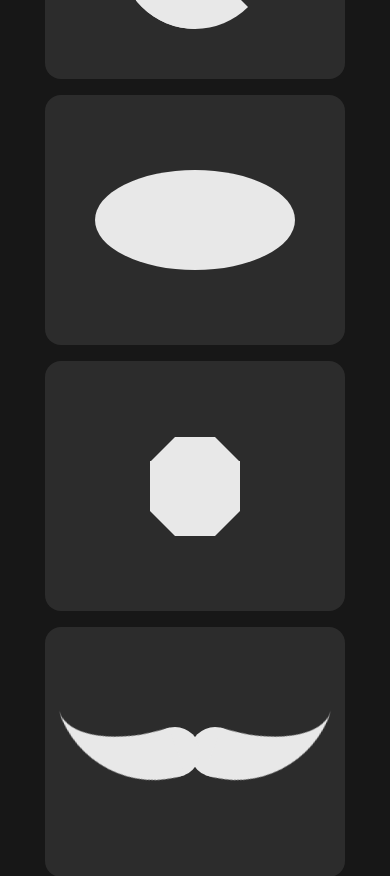
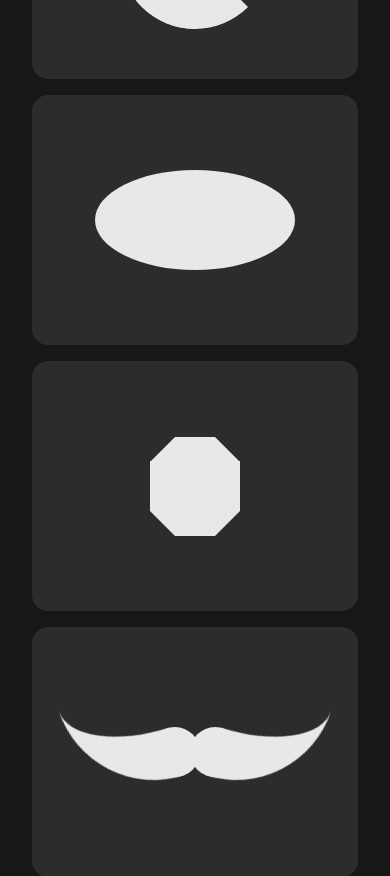
Before and after one commit to arishem51/iuniverse, a React (Vite) app: page /all in a window 390 px wide. Shown: the part 10900-11776 px from the top of the page. Built offline with nearby package versions, Linux system fonts and the light colour scheme.

Commit message:
chore: more responsive

```diff
--- a/src/components/ListComponent/index.tsx
+++ b/src/components/ListComponent/index.tsx
@@ -22,11 +22,12 @@
 
 const ListWrapper = styled.div`
   display: grid;
-  grid-template-columns: repeat(auto-fill, minmax(300px, min-content));
+  grid-template-columns: repeat(auto-fill, minmax(300px, 1fr));
   gap: 1rem;
   padding-bottom: 4rem;
   @media (width < 1300px) {
     justify-content: center;
+    padding: 0 2rem;
   }
 `;
 
```
